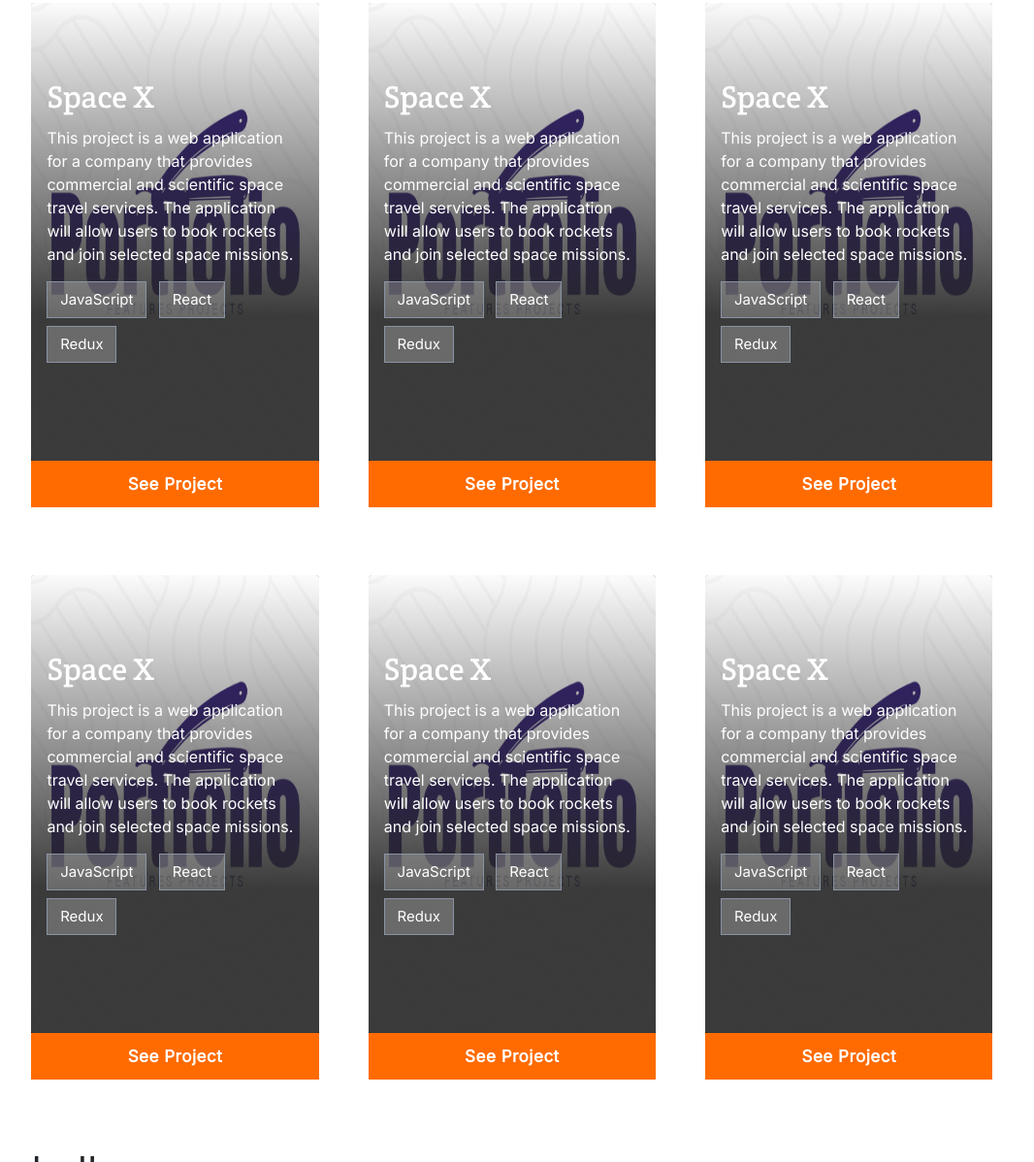
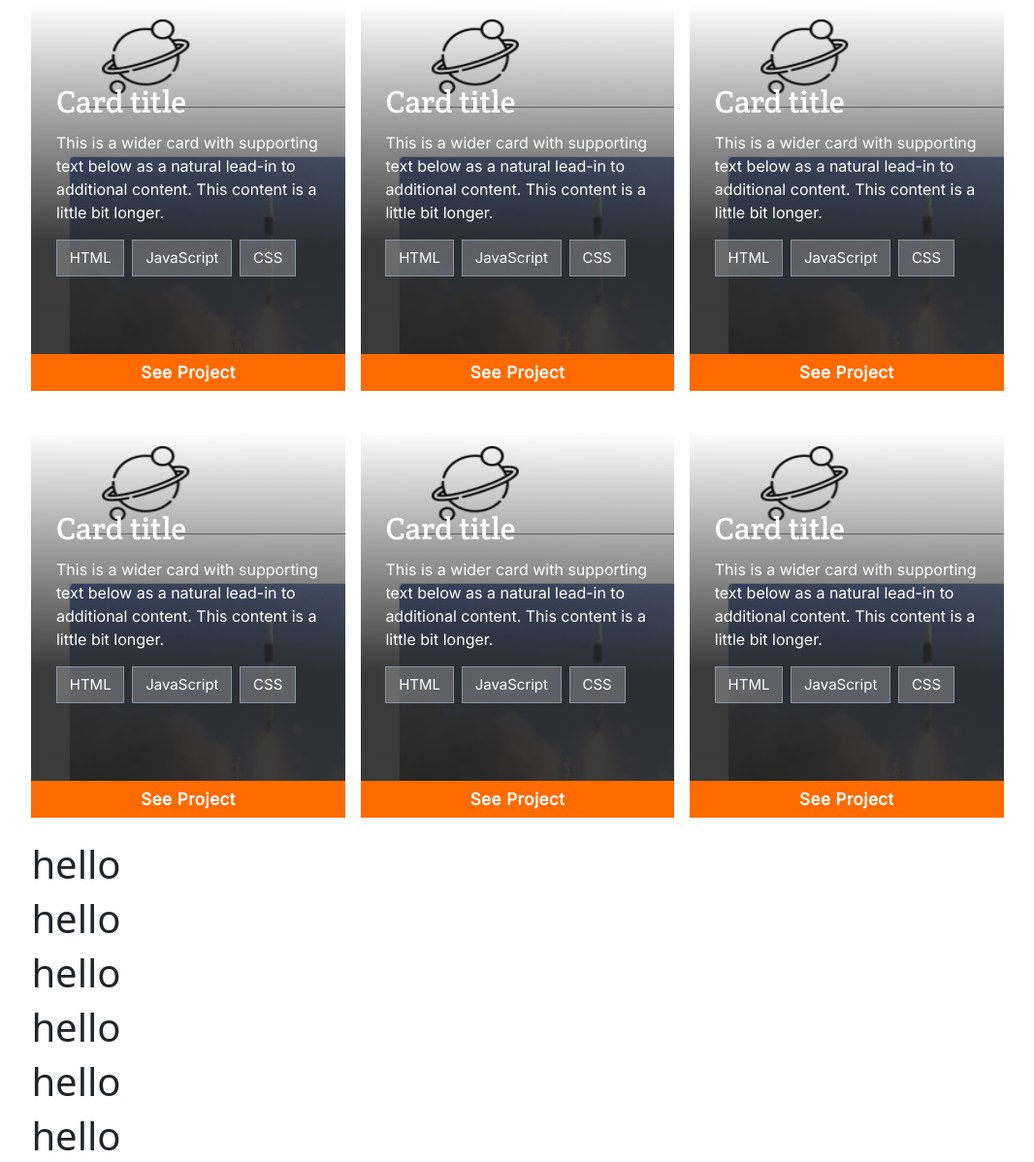
Before and after one commit to aliabbani/portfolio1, a website: page index.html in a window 1280 px wide. Shown: the part 1790-2988 px from the top of the page at 97% size, without its empty margins (86-1152 px from the left). Drawn offline with nearby package versions, Linux system fonts and the light colour scheme; a web font is replaced by a local one.

Commit message:
Add style to the feature projects

```diff
--- a/index.html
+++ b/index.html
@@ -103,111 +103,104 @@
             </div>
           </div>
           <!-- feature projects -->
-          <div class="card-group d-lg-flex">
-            <div class="card-container">
-              <div class="card g-lg-3 bg-dark text-white card-projects">
-                <img src="images/prototype.png"  class="card-img" alt="...">
-                <div class="card-img-overlay">
-                  <h5 class="card-title card-projects-title">Space X</h5>
-                  <p class="card-text card-projects-text">This project is a web application for a company that provides commercial and scientific space travel services. The application will allow users to book rockets and join selected space missions.</p>
-                  <div class="main-framework02">
-                    <div class="main-framework2">JavaScript</div>
-                    <div class="main-framework2">React</div>
-                    <div class="main-framework2">Redux</div>
+          <div class="feature-group">
+            <div class="feature-container">
+              <div class="feature-body">
+                <div class="feature-info">
+                  <h3 class="feature-title">Card title</h3>
+                  <p class="feature-text">This is a wider card with supporting text below as a natural lead-in to additional content. This content is a little bit longer.</p>
+                  <div class="feature-lang">
+                    <div class="feature-lang1">HTML</div>
+                    <div class="feature-lang1">JavaScript</div>
+                    <div class="feature-lang1">CSS</div>
                   </div>
                 </div>
-                <div class="card-projects-btn-div">
-                  <a href="#" class="btn btn-card-projects">See Project</a>
-                </div>
-              </div>
-            </div>
-            <div class="card-container">
-              <div class="card g-lg-3 bg-dark text-white card-projects">
-                <img src="images/prototype.png"  class="card-img" alt="...">
-                <div class="card-img-overlay">
-                  <h5 class="card-title card-projects-title">Space X</h5>
-                  <p class="card-text card-projects-text">This project is a web application for a company that provides commercial and scientific space travel services. The application will allow users to book rockets and join selected space missions.</p>
-                  <div class="main-framework02">
-                    <div class="main-framework2">JavaScript</div>
-                    <div class="main-framework2">React</div>
-                    <div class="main-framework2">Redux</div>
-                  </div>
-                </div>
-                <div class="card-projects-btn-div">
-                  <a href="#" class="btn btn-card-projects">See Project</a>
-                </div>
-              </div>
-            </div>
-            <div class="card-container">
-              <div class="card g-lg-3 bg-dark text-white card-projects">
-                <img src="images/prototype.png"  class="card-img" alt="...">
-                <div class="card-img-overlay">
-                  <h5 class="card-title card-projects-title">Space X</h5>
-                  <p class="card-text card-projects-text">This project is a web application for a company that provides commercial and scientific space travel services. The application will allow users to book rockets and join selected space missions.</p>
-                  <div class="main-framework02">
-                    <div class="main-framework2">JavaScript</div>
-                    <div class="main-framework2">React</div>
-                    <div class="main-framework2">Redux</div>
-                  </div>
-                </div>
-                <div class="card-projects-btn-div">
-                  <a href="#" class="btn btn-card-projects">See Project</a>
-                </div>
-              </div>
-            </div>
-            <div class="card-container">
-              <div class="card g-lg-3 bg-dark text-white card-projects">
-                <img src="images/prototype.png"  class="card-img" alt="...">
-                <div class="card-img-overlay">
-                  <h5 class="card-title card-projects-title">Space X</h5>
-                  <p class="card-text card-projects-text">This project is a web application for a company that provides commercial and scientific space travel services. The application will allow users to book rockets and join selected space missions.</p>
-                  <div class="main-framework02">
-                    <div class="main-framework2">JavaScript</div>
-                    <div class="main-framework2">React</div>
-                    <div class="main-framework2">Redux</div>
-                  </div>
-                </div>
-                <div class="card-projects-btn-div">
-                  <a href="#" class="btn btn-card-projects">See Project</a>
-                </div>
-              </div>
-            </div>
-            <div class="card-container">
-              <div class="card g-lg-3 bg-dark text-white card-projects">
-                <img src="images/prototype.png"  class="card-img" alt="...">
-                <div class="card-img-overlay">
-                  <h5 class="card-title card-projects-title">Space X</h5>
-                  <p class="card-text card-projects-text">This project is a web application for a company that provides commercial and scientific space travel services. The application will allow users to book rockets and join selected space missions.</p>
-                  <div class="main-framework02">
-                    <div class="main-framework2">JavaScript</div>
-                    <div class="main-framework2">React</div>
-                    <div class="main-framework2">Redux</div>
-                  </div>
-                </div>
-                <div class="card-projects-btn-div">
-                  <a href="#" class="btn btn-card-projects">See Project</a>
-                </div>
-              </div>
-            </div>
-            <div class="card-container">
-              <div class="card g-lg-3 bg-dark text-white card-projects">
-                <img src="images/prototype.png"  class="card-img" alt="...">
-                <div class="card-img-overlay">
-                  <h5 class="card-title card-projects-title">Space X</h5>
-                  <p class="card-text card-projects-text">This project is a web application for a company that provides commercial and scientific space travel services. The application will allow users to book rockets and join selected space missions.</p>
-                  <div class="main-framework02">
-                    <div class="main-framework2">JavaScript</div>
-                    <div class="main-framework2">React</div>
-                    <div class="main-framework2">Redux</div>
-                  </div>
-                </div>
-                <div class="card-projects-btn-div">
-                  <a href="#" class="btn btn-card-projects">See Project</a>
+                <div class="feature-btn">
+                  <a href="#" class="btn feature-btn1">See Project</a>
                 </div>
               </div>
             </div>
 
-
+            <div class="feature-container">
+              <div class="feature-body">
+                <div class="feature-info">
+                  <h3 class="feature-title">Card title</h3>
+                  <p class="feature-text">This is a wider card with supporting text below as a natural lead-in to additional content. This content is a little bit longer.</p>
+                  <div class="feature-lang">
+                    <div class="feature-lang1">HTML</div>
+                    <div class="feature-lang1">JavaScript</div>
+                    <div class="feature-lang1">CSS</div>
+                  </div>
+                </div>
+                <div class="feature-btn">
+                  <a href="#" class="btn feature-btn1">See Project</a>
+                </div>
+              </div>
+            </div>
+            <div class="feature-container">
+              <div class="feature-body">
+                <div class="feature-info">
+                  <h3 class="feature-title">Card title</h3>
+                  <p class="feature-text">This is a wider card with supporting text below as a natural lead-in to additional content. This content is a little bit longer.</p>
+                  <div class="feature-lang">
+                    <div class="feature-lang1">HTML</div>
+                    <div class="feature-lang1">JavaScript</div>
+                    <div class="feature-lang1">CSS</div>
+                  </div>
+                </div>
+                <div class="feature-btn">
+                  <a href="#" class="btn feature-btn1">See Project</a>
+                </div>
+              </div>
+            </div>
+            <div class="feature-container">
+              <div class="feature-body">
+                <div class="feature-info">
+                  <h3 class="feature-title">Card title</h3>
+                  <p class="feature-text">This is a wider card with supporting text below as a natural lead-in to additional content. This content is a little bit longer.</p>
+                  <div class="feature-lang">
+                    <div class="feature-lang1">HTML</div>
+                    <div class="feature-lang1">JavaScript</div>
+                    <div class="feature-lang1">CSS</div>
+                  </div>
+                </div>
+                <div class="feature-btn">
+                  <a href="#" class="btn feature-btn1">See Project</a>
+                </div>
+              </div>
+            </div>
+            <div class="feature-container">
+              <div class="feature-body">
+                <div class="feature-info">
+                  <h3 class="feature-title">Card title</h3>
+                  <p class="feature-text">This is a wider card with supporting text below as a natural lead-in to additional content. This content is a little bit longer.</p>
+                  <div class="feature-lang">
+                    <div class="feature-lang1">HTML</div>
+                    <div class="feature-lang1">JavaScript</div>
+                    <div class="feature-lang1">CSS</div>
+                  </div>
+                </div>
+                <div class="feature-btn">
+                  <a href="#" class="btn feature-btn1">See Project</a>
+                </div>
+              </div>
+            </div>
+            <div class="feature-container">
+              <div class="feature-body">
+                <div class="feature-info">
+                  <h3 class="feature-title">Card title</h3>
+                  <p class="feature-text">This is a wider card with supporting text below as a natural lead-in to additional content. This content is a little bit longer.</p>
+                  <div class="feature-lang">
+                    <div class="feature-lang1">HTML</div>
+                    <div class="feature-lang1">JavaScript</div>
+                    <div class="feature-lang1">CSS</div>
+                  </div>
+                </div>
+                <div class="feature-btn">
+                  <a href="#" class="btn feature-btn1">See Project</a>
+                </div>
+              </div>
+            </div>
           </div>
 
             <h1>hello</h1>
--- a/style.css
+++ b/style.css
@@ -178,73 +178,70 @@
 }
 
 /* feature projects */
-.card-projects,
-.card-img {
-  height: 55vh;
-  border: 0;
+
+/* .feature-group {
+} */
+
+.feature-container {
+  background: url(images/spacex.PNG);
+  margin-bottom: 2vh;
 }
 
-.card-container {
-  padding-bottom: 5vh;
-}
-
-.card-img-overlay {
-  padding: 0 1rem;
+.feature-body {
   background-image:
     linear-gradient(
       180.45deg,
       rgba(38, 38, 38, 0) 0.75%,
       rgba(38, 38, 38, 0.9) 61.94%
     );
-  border-radius: 0;
 }
 
-.card-projects-title {
-  padding-top: 9.3vh;
+.feature-body:hover {
+  background-image: none;
+}
+
+.feature-info {
+  padding: 10vh 2vw;
+}
+
+.feature-title {
   font-family: 'Crete Round', serif;
   font-style: normal;
   font-weight: 400;
   font-size: 32px;
   line-height: 44px;
+  color: #fff;
 }
 
-.card-projects-text {
+.feature-text {
   font-family: 'Inter', sans-serif;
   font-style: normal;
   font-weight: 400;
   font-size: 16px;
   line-height: 24px;
+  color: #fff;
 }
 
-.main-framework02 {
+.feature-lang {
   display: flex;
-  flex-wrap: wrap;
-  gap: 1vh;
+  flex-flow: row wrap;
+  gap: 1rem;
 }
 
-.main-framework2 {
+.feature-lang1 {
   border: 1px solid #8993a4;
+  background: rgba(255, 255, 255, 0.24);
   padding: 1vh 1vw;
-  margin-right: 3vw;
   font-family: 'Inter', sans-serif;
   font-style: normal;
   font-weight: 500;
   font-size: 15px;
   line-height: 20px;
   color: #fff;
-  background: rgba(255, 255, 255, 0.24);
+  list-style-type: none;
 }
 
-.card-projects-btn-div {
-  display: flex;
-  z-index: 9;
-}
-
-.btn-card-projects {
-  display: flex;
-  padding: 1.5vh 0;
-  border-radius: 0;
-  border: 0;
+.feature-btn1 {
   background-color: #ff6b00;
   color: #fff;
   font-family: 'Inter', sans-serif;
@@ -254,16 +251,10 @@
   line-height: 24px;
   letter-spacing: 0.03em;
   width: 100%;
-  align-items: center;
-  justify-content: center;
+  border-radius: 0;
 }
 
-.card-projects-btn-div:hover {
-  background-color: #fff;
-  color: #ff6b00;
-}
-
-.btn-card-projects:hover {
+.feature-btn1:hover {
   background-color: #fff;
   color: #ff6b00;
 }
@@ -277,26 +268,14 @@
 }
 
 /* @media screen and (min-width: 450px) {
-  .personal-info {
-    padding: 160px 24px;
-  }
 
-  .card-projects,
-  .card-img {
-    border: 0;
-  }
 } */
 
 /* Small version */
-@media screen and (min-width: 576px) {
-  .card-group {
-    display: block;
-  }
 
-  .card-container {
-    padding-bottom: 8.74vh;
-  }
-}
+/* @media screen and (min-width: 576px) {
+
+} */
 
 /* tablet version */
 @media screen and (min-width: 768px) {
@@ -313,21 +292,15 @@
     height: 50vh;
   }
 
-  .card-group {
+  .feature-group {
     display: flex;
     flex-flow: row wrap;
+    gap: 3rem;
   }
 
-  .card-container {
-    width: 50%;
-    padding-bottom: 8.74vh;
-    padding-right: 4vw;
-  }
-
-  .card-projects,
-  .card-img {
-    height: 60vh;
-    border: 0;
+  .feature-container {
+    width: 45%;
+    margin-bottom: 0;
   }
 }
 
@@ -420,24 +393,21 @@
     height: 55vh;
   }
 
-  .card-container {
-    width: 33.3%;
+  .feature-group {
+    display: flex;
+    flex-flow: row wrap;
+    gap: 1rem;
   }
 
-  .card-projects {
-    height: 65vh;
+  .feature-container {
+    width: 31%;
+    margin-bottom: 1.5rem;
   }
 
-  .main-framework02 {
+  .feature-lang {
     display: flex;
-    flex-wrap: wrap;
-    gap: 0;
-  }
-
-  .main-framework2 {
-    padding: 1vh 1vw;
-    margin-right: 1vw;
-    margin-bottom: 1vh;
+    flex-flow: row wrap;
+    gap: 0.5rem;
   }
 }
 
```
